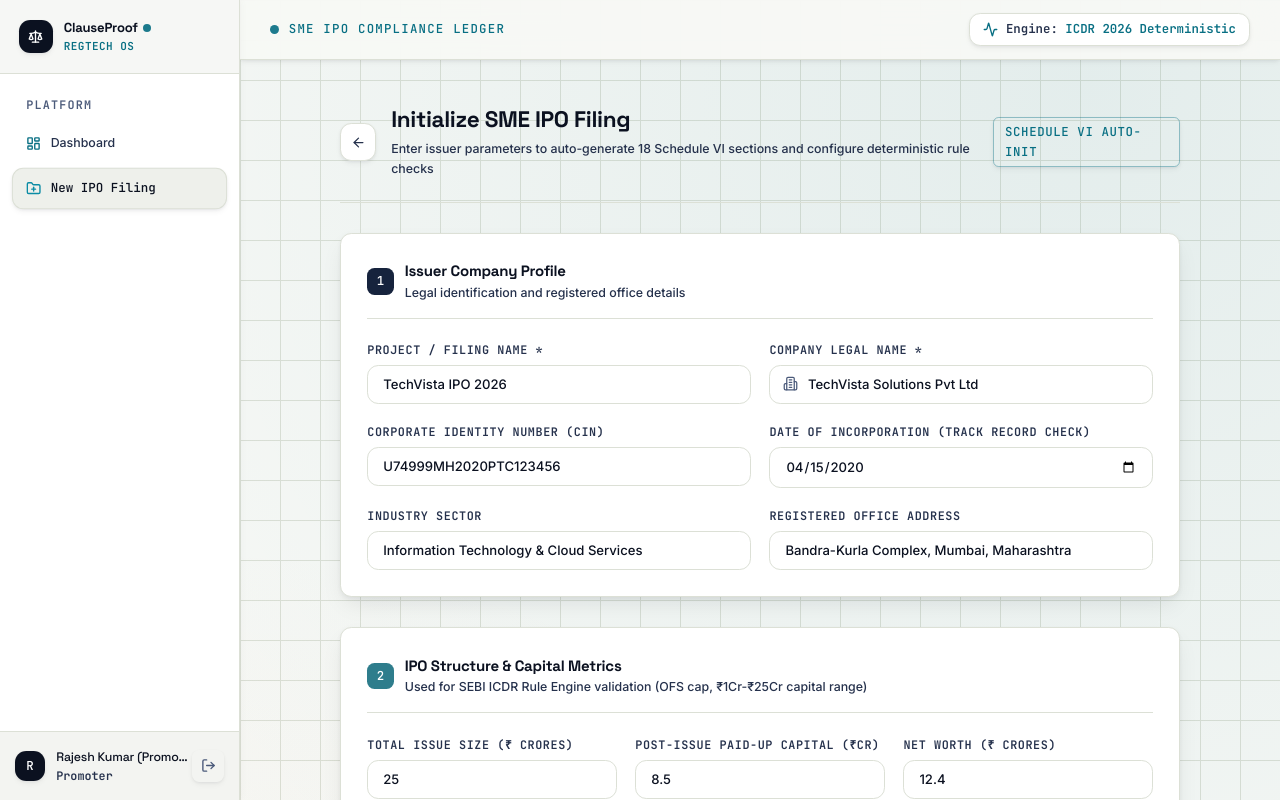
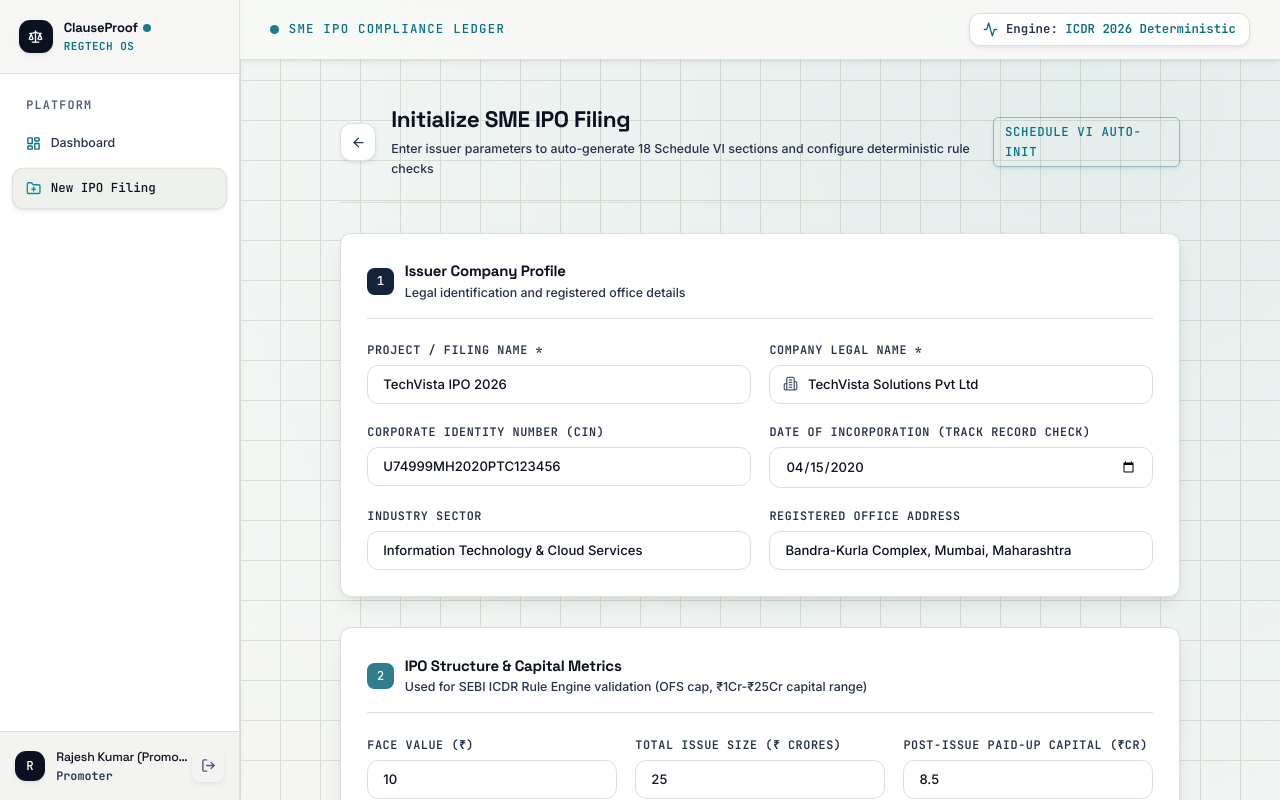
Before and after one commit to OrtexDevs/ClauseProof, a React (Vite) app in the folder client/: page /projects/new in a window 1280 px wide. Shown: the top 800 px of the page. Built offline with nearby package versions, Linux system fonts and the light colour scheme.

Commit message:
feat: add face value input field to NewProject page

```diff
--- a/client/src/pages/NewProject.tsx
+++ b/client/src/pages/NewProject.tsx
@@ -231,6 +231,20 @@ export const NewProject: React.FC = () => {
           </div>
 
           <div className="grid md:grid-cols-3 gap-5">
+            <div>
+              <label className="block font-mono text-[11px] font-semibold uppercase tracking-wider text-[#4A5568] mb-1.5">
+                Face Value (₹)
+              </label>
+              <input
+                type="number"
+                value={faceValue}
+                onChange={(e) => setFaceValue(Number(e.target.value))}
+                className={inputCls + " font-mono"}
+                min="1"
+                step="1"
+              />
+            </div>
+
             <div>
               <label className="block font-mono text-[11px] font-semibold uppercase tracking-wider text-[#4A5568] mb-1.5">
                 Total Issue Size (₹ Crores)
```
